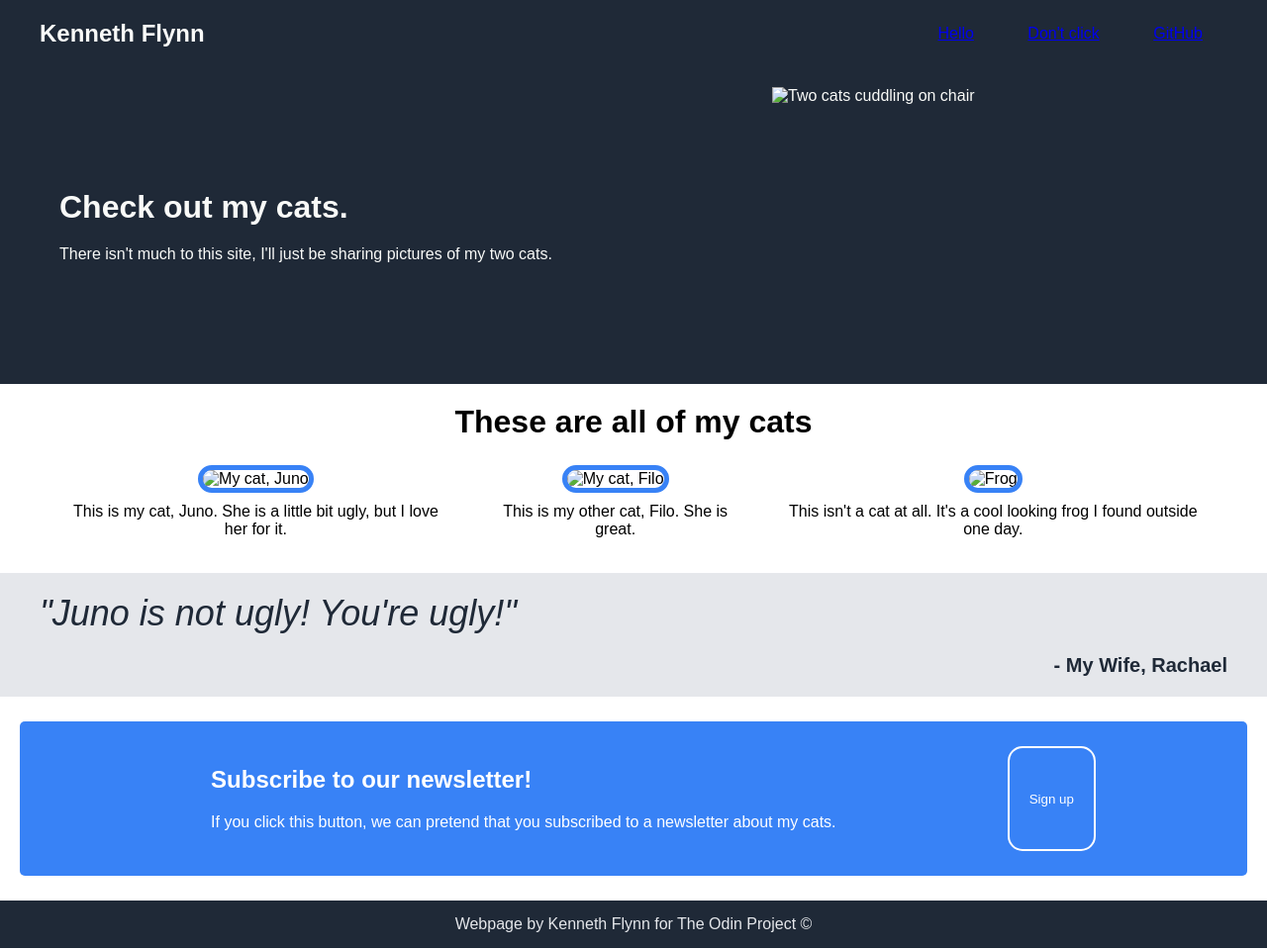
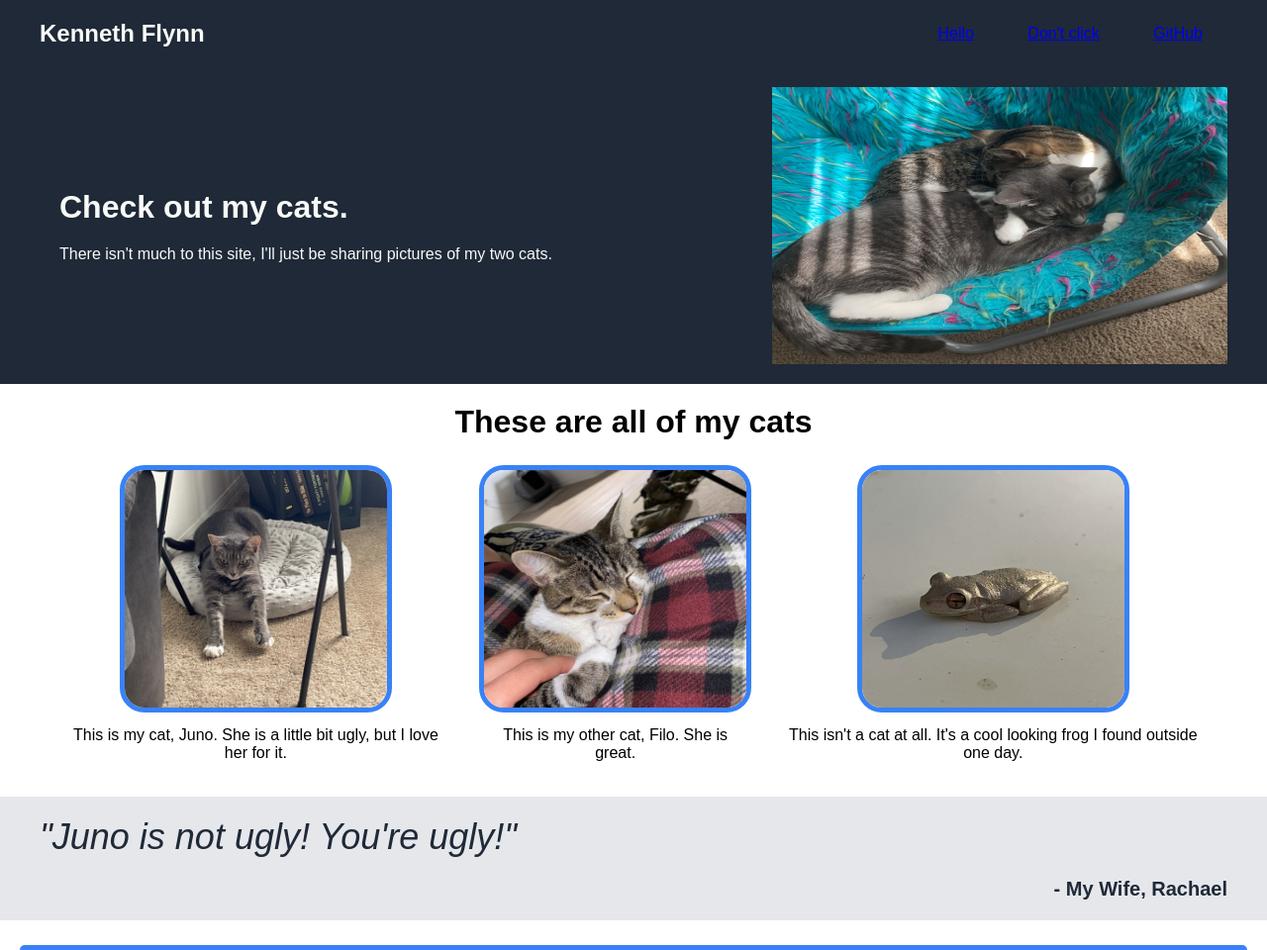
Before and after one commit to flynnkennethd/landing-page, a plain HTML site: page index.html in a window 1280 px wide. Shown: the top 960 px of the page at 99% size. Drawn offline with Linux system fonts and the light colour scheme; the site is published under a folder, as on GitHub Pages, so addresses that start at the root find nothing.

Commit message:
fixed img link issue

```diff
--- a/index.html
+++ b/index.html
@@ -28,21 +28,21 @@
                         I'll just be sharing pictures of my two cats.
                     </p>
                 </div>
-                <img src="/images/two-cats.JPG" alt="Two cats cuddling on chair" id=intro-image>
+                <img src="./images/two-cats.JPG" alt="Two cats cuddling on chair" id=intro-image>
             </div>
             <div class=main-content>
                 <h1>These are all of my cats</h1>
                 <ul id=content-list>
                     <li>
-                        <img src="/images/juno.JPG" alt="My cat, Juno" class=content-image>
+                        <img src="./images/juno.JPG" alt="My cat, Juno" class=content-image>
                         <p>This is my cat, Juno. She is a little bit ugly, but I love her for it.</p>
                     </li>
                     <li>
-                        <img src="/images/filo.JPG" alt="My cat, Filo" class=content-image>
+                        <img src="./images/filo.JPG" alt="My cat, Filo" class=content-image>
                         <p>This is my other cat, Filo. She is great.</p>
                     </li>
                     <li>
-                        <img src="/images/frog.jpg" alt="Frog" class=content-image>
+                        <img src="./images/frog.jpg" alt="Frog" class=content-image>
                         <p>This isn't a cat at all. It's a cool looking frog I found outside one day.</p>
                     </li>
                 </ul>
```
